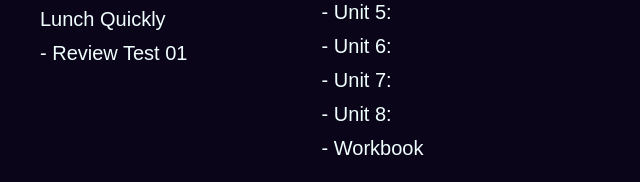
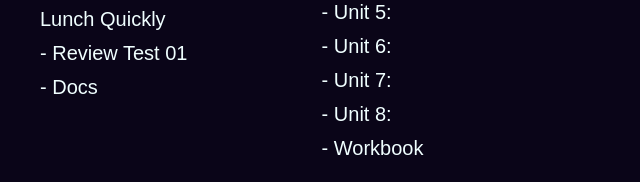
Before and after one commit to tw-23/cpw, a plain HTML site: page index.html in a window 1280 px wide. Shown: the part 365-547 px from the top of the page, 0-640 px from the left. Drawn offline with Linux system fonts and the light colour scheme.

Commit message:
Update index.html

```diff
--- a/index.html
+++ b/index.html
@@ -17,6 +17,7 @@
         <a href="https://icedrive.net/s/vbRDYPiikV6CSQNyb5xRa9tPQxw4">- Unit 2: Workbook</a>
         <a href="https://icedrive.net/s/z1yTkgYwCjawGFAZVix2BYifN8ti">- Unit 3: He Ate His Lunch Quickly</a>
         <a href="https://icedrive.net/s/Ptvw51iAtP95AuSvPggb7YYggtBx">- Review Test 01</a>
+        <a href="https://icedrive.net/s/7577ktDSb2FFTiT8tBk34bxS1926">- Docs</a>
       </div>
       <div class="p5-writing links-column">
         <h2>ป5 Writing</h2>
```
